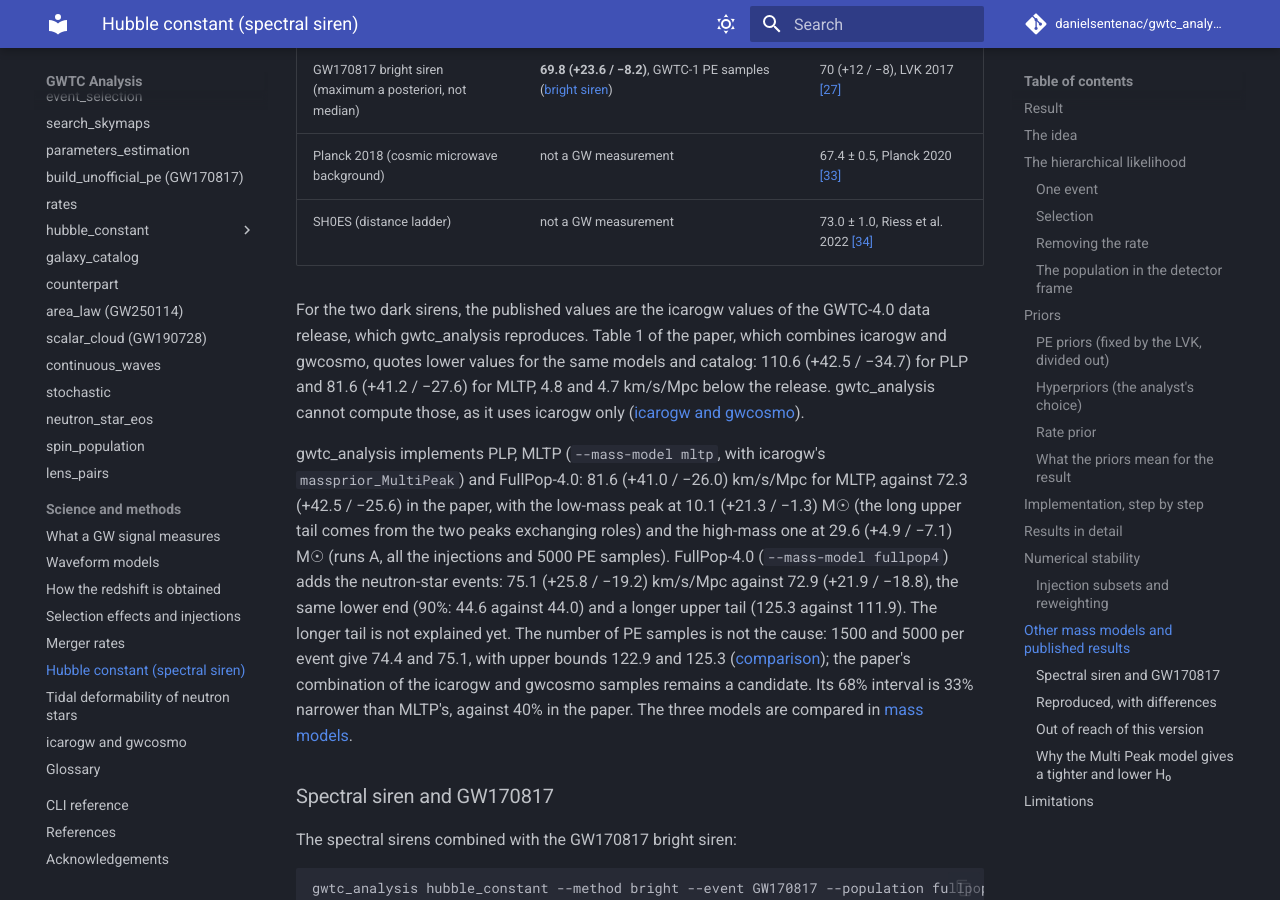
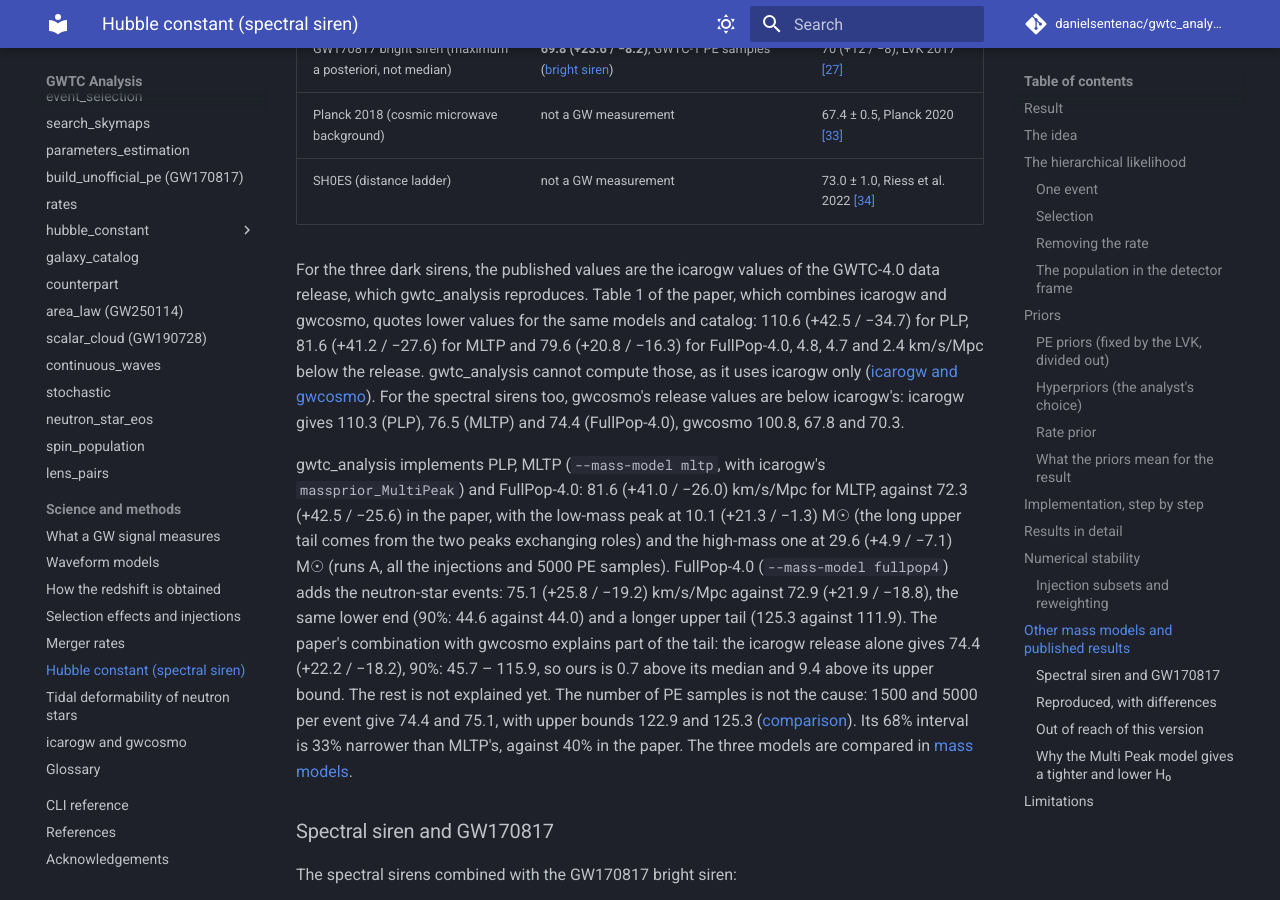
Before and after one commit to danielsentenac/gwtc_analysis, an MkDocs documentation site: the page built from docs/science/spectral-siren.md, in a window 1280 px wide and 900 px high, scrolled down 14657 px. Built offline with MkDocs 1.6.1 and Material for MkDocs 9.7.7, drawn with Linux system fonts in a browser that asks for light colours; comment, search, counter and statistics services are not loaded; some of the changed text lies outside the part shown.

Commit message:
docs: compare the FullPop-4.0 dark siren with the icarogw release (82.0 against 82.0) and the spectral sirens with the icarogw release values
Co-Authored-By: Claude Opus 5.5 <noreply@anthropic.com>

```diff
--- a/docs/modes/galaxy-catalog.md
+++ b/docs/modes/galaxy-catalog.md
@@ -144,7 +144,7 @@ gives H₀ = 114.6 (+41.5 / −33.8) km/s/Mpc against 115.4 (+40.1 / −33.8) in
 ([hubble_constant](hubble-constant.md#validation-gwtc-40-power-law-peak-glade-k-band)), and with Multi Peak
 86.8 (+39.8 / −26.1) against 86.3 (+41.3 / −26.3)
 ([hubble_constant](hubble-constant.md#validation-gwtc-40-multi-peak-glade-k-band)); with FullPop-4.0 (141 events),
-82.0 (+21.0 / −16.4) against 79.6 (+20.8 / −16.3) in the paper
+82.0 (+21.0 / −16.4) against 82.0 (+21.5 / −16.0) in the release
 ([hubble_constant](hubble-constant.md#validation-gwtc-40-fullpop-40-glade-k-band)). Built on a Slurm cluster in about
 45 min: 505,575 galaxies enter the in-catalog term, 94% of the sky has a threshold, median threshold Ks = 13.5;
 luminosity-weighted completeness 0.71 at z = 0.04, 0.25 at 0.08, 0.04 at 0.13.
--- a/docs/science/spectral-siren.md
+++ b/docs/science/spectral-siren.md
@@ -443,7 +443,7 @@ alone unless stated; H₀ in km/s/Mpc and mass-peak positions in M☉, median an
 | GWTC-4.0, FullPop-4.0 spectral siren: position of the upper BBH mass peak (M☉) | **26.7 (+3.5 / −3.4)**, 90%: 20.5 – 32.9 | 26.6 (+2.9 / −2.8), 90%: 21.8 – 31.4, paper [\[29\]](../references.md#ref-29) |
 | GWTC-4.0, PLP dark siren, GLADE+ K band | **114.6 (+41.5 / −33.8)**, 5000 PE samples ([validation](../modes/hubble-constant.md#validation-gwtc-40-power-law-peak-glade-k-band)) | 115.4 (+40.1 / −33.8), data release (icarogw) |
 | GWTC-4.0, MLTP dark siren, GLADE+ K band | **86.8 (+39.8 / −26.1)**, 5000 PE samples ([validation](../modes/hubble-constant.md#validation-gwtc-40-multi-peak-glade-k-band)) | 86.3 (+41.3 / −26.3), data release (icarogw) |
-| GWTC-4.0, FullPop-4.0 dark siren, GLADE+ K band | **82.0 (+21.0 / −16.4)**, 5000 PE samples ([validation](../modes/hubble-constant.md#validation-gwtc-40-fullpop-40-glade-k-band)) | 79.6 (+20.8 / −16.3), paper [\[29\]](../references.md#ref-29) (icarogw and gwcosmo) |
+| GWTC-4.0, FullPop-4.0 dark siren, GLADE+ K band | **82.0 (+21.0 / −16.4)**, 5000 PE samples ([validation](../modes/hubble-constant.md#validation-gwtc-40-fullpop-40-glade-k-band)) | 82.0 (+21.5 / −16.0), data release (icarogw) |
 | GWTC-4.0, FullPop-4.0 dark siren + GW170817, the paper's headline | **76.7 (+13.4 / −8.9)**, product of the two posteriors | 75.4 (+12.8 / −9.1), paper [\[29\]](../references.md#ref-29) |
 | GWTC-4.0, PLP spectral siren + GW170817 | **80.2 (+22.5 / −12.1)**, product of the two posteriors (`--method joint`, [below](#spectral-siren-and-gw170817)) | 80.6 (+21.8 / −13.2), paper [\[29\]](../references.md#ref-29) |
 | GWTC-4.0, MLTP spectral siren + GW170817 | **75.4 (+17.5 / −9.1)**, product of the two posteriors ([below](#spectral-siren-and-gw170817)) | 73.6 (+15.5 / −9.2), paper [\[29\]](../references.md#ref-29) |
@@ -453,20 +453,23 @@ alone unless stated; H₀ in km/s/Mpc and mass-peak positions in M☉, median an
 | Planck 2018 (cosmic microwave background) | not a GW measurement | 67.4 ± 0.5, Planck 2020 [\[33\]](../references.md#ref-33) |
 | SH0ES (distance ladder) | not a GW measurement | 73.0 ± 1.0, Riess et al. 2022 [\[34\]](../references.md#ref-34) |
 
-For the two dark sirens, the published values are the icarogw values of the GWTC-4.0 data release, which gwtc_analysis reproduces. Table 1 of
+For the three dark sirens, the published values are the icarogw values of the GWTC-4.0 data release, which gwtc_analysis reproduces. Table 1 of
 the paper, which combines icarogw and gwcosmo, quotes lower values for the same models and catalog: 110.6
-(+42.5 / −34.7) for PLP and 81.6 (+41.2 / −27.6) for MLTP, 4.8 and 4.7 km/s/Mpc below the release. gwtc_analysis cannot
-compute those, as it uses icarogw only ([icarogw and gwcosmo](icarogw-gwcosmo.md)).
+(+42.5 / −34.7) for PLP, 81.6 (+41.2 / −27.6) for MLTP and 79.6 (+20.8 / −16.3) for FullPop-4.0, 4.8, 4.7 and
+2.4 km/s/Mpc below the release. gwtc_analysis cannot compute those, as it uses icarogw only
+([icarogw and gwcosmo](icarogw-gwcosmo.md)). For the spectral sirens too, gwcosmo's
+release values are below icarogw's: icarogw gives 110.3 (PLP), 76.5 (MLTP) and 74.4 (FullPop-4.0), gwcosmo 100.8,
+67.8 and 70.3.
 
 gwtc_analysis implements PLP, MLTP (`--mass-model mltp`, with icarogw's `massprior_MultiPeak`) and FullPop-4.0:
 81.6 (+41.0 / −26.0) km/s/Mpc for MLTP, against 72.3 (+42.5 / −25.6) in the paper, with the low-mass
 peak at 10.1 (+21.3 / −1.3) M☉ (the long upper tail comes from the two peaks exchanging roles) and the
 high-mass one at 29.6 (+4.9 / −7.1) M☉ (runs A, all the injections and 5000 PE samples). FullPop-4.0 (`--mass-model fullpop4`) adds the neutron-star events: 75.1
 (+25.8 / −19.2) km/s/Mpc against 72.9 (+21.9 / −18.8), the same lower end (90%: 44.6 against 44.0) and a longer
-upper tail (125.3 against 111.9). The longer tail is not explained yet. The number of PE samples is not the cause:
-1500 and 5000 per event give 74.4 and 75.1, with upper bounds 122.9 and 125.3
-([comparison](../modes/hubble-constant.md#mass-models)); the paper's combination of the icarogw and gwcosmo
-samples remains a candidate. Its 68% interval is 33% narrower than MLTP's, against 40% in the paper. The
+upper tail (125.3 against 111.9). The paper's combination with gwcosmo explains part of the tail: the icarogw
+release alone gives 74.4 (+22.2 / −18.2), 90%: 45.7 – 115.9, so ours is 0.7 above its median and 9.4 above its
+upper bound. The rest is not explained yet. The number of PE samples is not the cause: 1500 and 5000 per event
+give 74.4 and 75.1, with upper bounds 122.9 and 125.3 ([comparison](../modes/hubble-constant.md#mass-models)). Its 68% interval is 33% narrower than MLTP's, against 40% in the paper. The
 three models are compared in [mass models](../modes/hubble-constant.md#mass-models).
 
 ### Spectral siren and GW170817
@@ -513,10 +516,12 @@ These results were computed by gwtc_analysis, but do not match the published val
   (0.3σ) apart, with intervals of the same width (90%: 41.4–159.7 against 34.2–154.1). The PLP run, with the same
   events, PE samples, injections and settings, agrees to 2.1 km/s/Mpc, so the difference is specific to the
   Multi Peak model. Its posterior is bimodal in the peak parameters (label switching, [below](#why-the-multi-peak-model-gives-a-tighter-and-lower-h0)),
-  which 100 live points per run may sample unevenly, and the paper combines icarogw and gwcosmo samples. Not
-  explained yet. Runs B gave 78.6 with 1500 PE samples ([comparison](#injection-subsets-and-reweighting)).
-- **The upper tail of the FullPop-4.0 H₀ posterior:** the 90% upper bound is 125.3 km/s/Mpc against 111.9 in
-  the paper, while the median is only 2.2 km/s/Mpc higher and the lower bound the same (above).
+  which 100 live points per run may sample unevenly. The paper combines icarogw and gwcosmo samples: the icarogw
+  release alone gives 76.5 (+45.0 / −25.6), 90%: 37.8–161.4, so 5.1 km/s/Mpc remain unexplained. Runs B gave
+  78.6 with 1500 PE samples ([comparison](#injection-subsets-and-reweighting)).
+- **The upper tail of the FullPop-4.0 H₀ posterior:** the 90% upper bound is 125.3 km/s/Mpc against 115.9 in
+  the icarogw release (111.9 in the paper), while the median is only 0.7 km/s/Mpc higher and the lower bound
+  about the same (above).
 
 ### Out of reach of this version
 
```
Also changed, not shown: CHANGELOG.md (+5 -3 lines), docs/modes/hubble-constant.md (+15 -11 lines).
